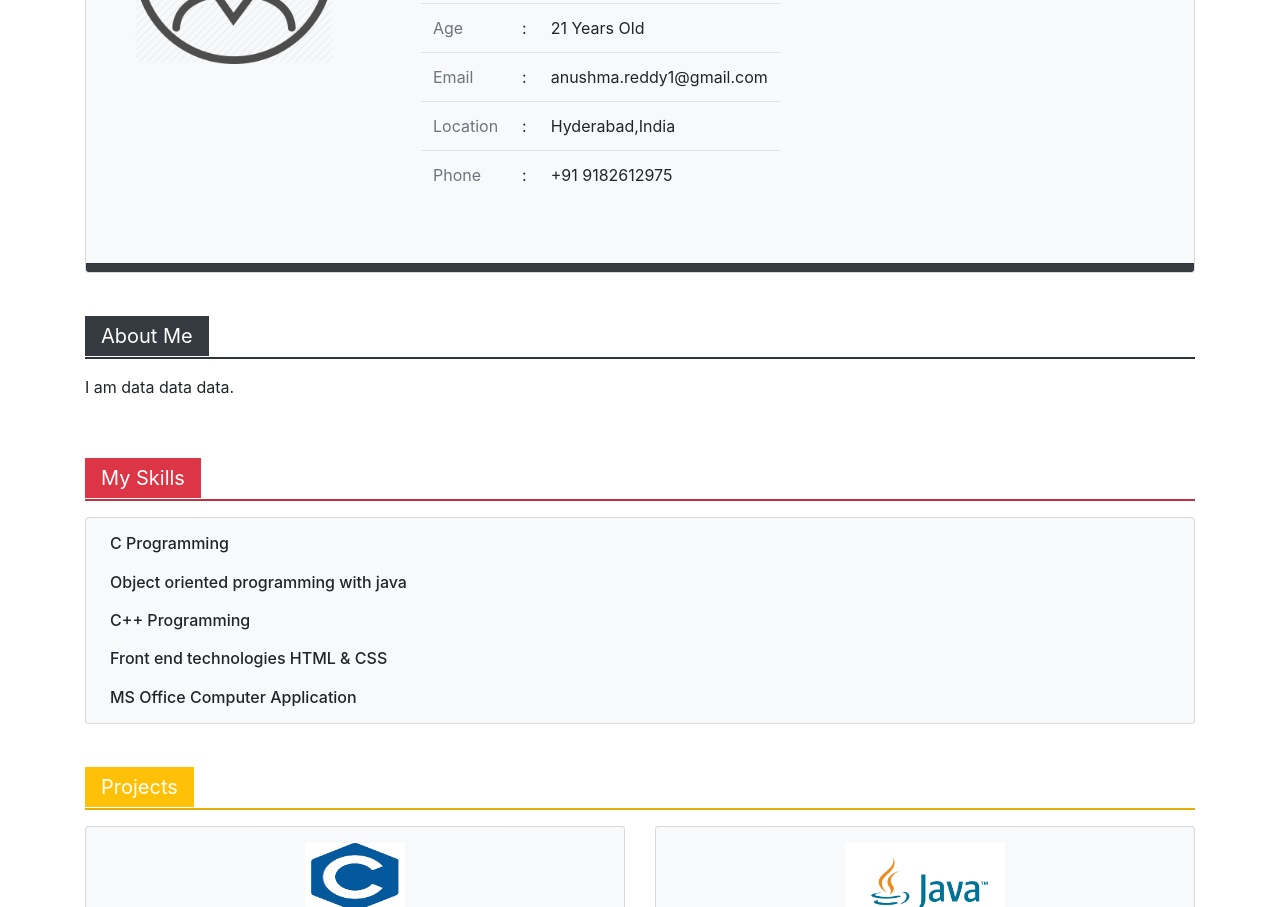
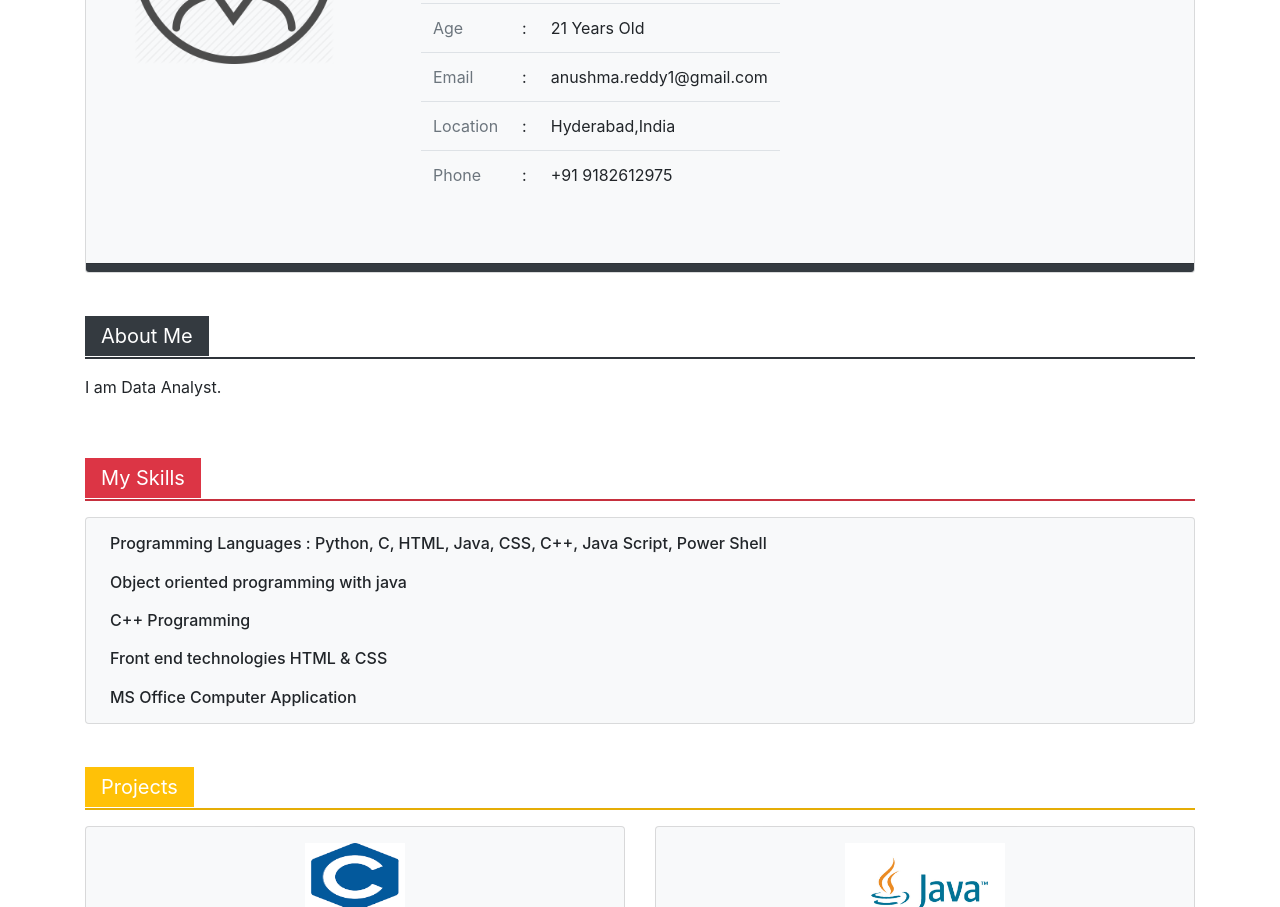
Before and after one commit to AnushmaReddy3/anushma3.github.io, a plain HTML site: page index.html in a window 1280 px wide. Shown: the part 433-1340 px from the top of the page. Drawn offline with nearby package versions, Linux system fonts and the light colour scheme; some packages are replaced by stand-ins of ours; a script that the page names is missing; a web font is replaced by a local one.

Commit message:
Update index.html

```diff
--- a/index.html
+++ b/index.html
@@ -105,7 +105,7 @@
 <div class="row">
 <div class="col">
 
-<p class="lead-text-justify">I am data data data.</p>
+<p class="lead-text-justify">I am Data Analyst.</p>
 </div>
 </div>
 </div>
@@ -121,7 +121,7 @@
 <div class="row">
 <div class="col">
 <div class="card bg-light px-2">
-<h6 class="ml-3 my-3">C Programming</br></br>Object oriented programming with java</br></br>C++ Programming</br></br>Front end technologies HTML & CSS</br></br>MS Office Computer Application</h6>
+<h6 class="ml-3 my-3"> Programming Languages : Python, C, HTML, Java, CSS, C++, Java Script, Power Shell </br></br>Object oriented programming with java</br></br>C++ Programming</br></br>Front end technologies HTML & CSS</br></br>MS Office Computer Application</h6>
 </div>
 </div>
 </div>
```
